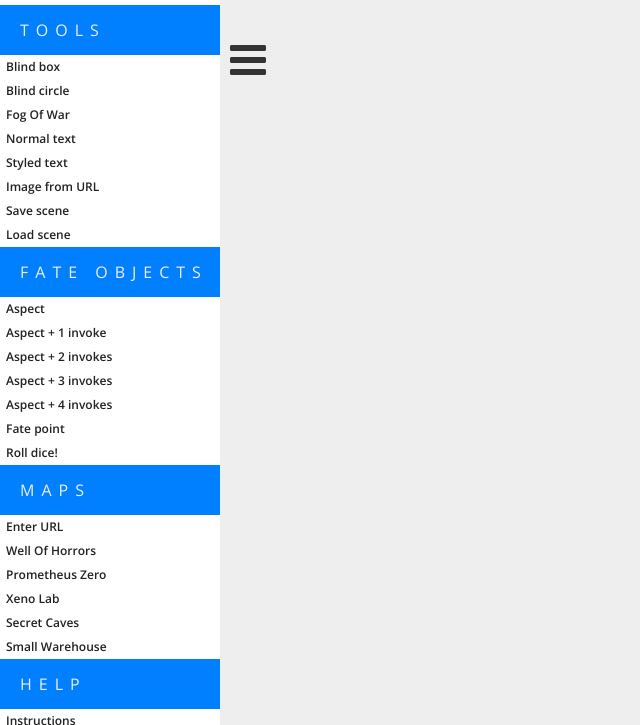
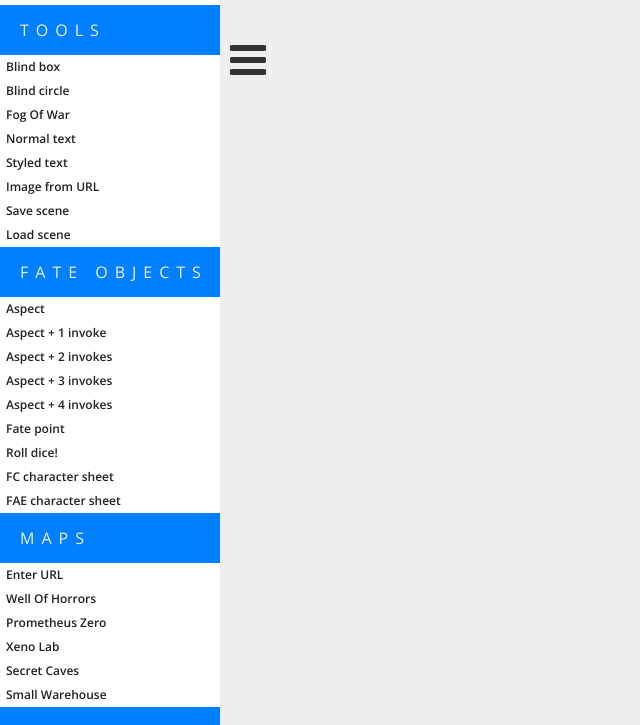
Before and after one commit to artur-gajewski/rpgscene, a plain HTML site: page index.html in a window 1280 px wide. Shown: the part 75-800 px from the top of the page, without its empty margins (0-640 px from the left). Drawn offline with nearby package versions, Linux system fonts and the light colour scheme; a script that the page names is missing.

Commit message:
Add Fate character sheets

```diff
--- a/index.html
+++ b/index.html
@@ -62,6 +62,12 @@
                 </li>
                 <li>
                     <a onclick="rollFateDice()">Roll dice!</a>
+                </li>
+                <li>
+                    <a onclick="addImage('http://rpgworld.net/sheets/Fate-Accelerated-Character-Sheet.png', 600)">FC character sheet</a>
+                </li>
+                <li>
+                    <a onclick="addImage('http://rpgworld.net/sheets/Fate-Core-Character-Sheet.png', 600)">FAE character sheet</a>
                 </li>
             </ul>
             <div class='title'>Maps</div>
```
